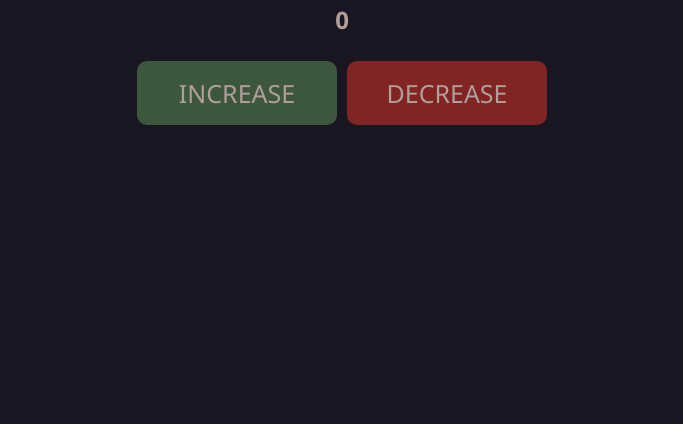
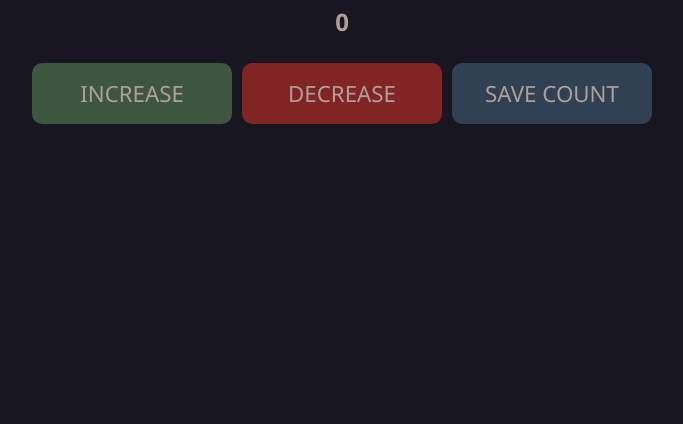
Before and after one commit to dioxair/counting-app, a plain HTML site: page index.html in a window 1280 px wide. Shown: the part 376-800 px from the top of the page, without its empty margins (298-981 px from the left). Drawn offline with Linux system fonts and the light colour scheme.

Commit message:
Added a save count button

```diff
--- a/app.js
+++ b/app.js
@@ -7,9 +7,23 @@ Reflect that change on the page by changing the number in the HTML document via
 
 */
 
+/* For saving:
+
+Create a variable called "blob" that will contain the counter number and will be plain text
+Use the FileSaver libraries "saveAs" function and pass in the blob variable, and the name of the plain text file as the arguments
+Put it inside a function called "saveCount()"
+
+*/
+
 let counter = 0
 
 function increaseButton() {
   counter = counter + 1
   document.getElementById("counter").innerText = counter
 }
+
+function saveCount() {
+  var blob = new Blob([`Number: ${counter}`],
+                { type: "text/plain;charset=utf-8" });
+  saveAs(blob, "count.txt")
+}
--- a/index.html
+++ b/index.html
@@ -5,6 +5,7 @@
   <meta charset="UTF-8">
   <meta name="viewport" content="width=device-width, initial-scale=1.0">
   <title>Counter app</title>
+  <script src="https://cdn.jsdelivr.net/gh/eligrey/FileSaver.js@master/src/FileSaver.js"></script>
   <link rel="stylesheet" href="styling.css">
 </head>
 
@@ -14,6 +15,7 @@
   <h2 id="counter">0</h2>
   <button id="increase-button" class="button" onclick="increaseButton()"><span>INCREASE</span>
   <button id="decrease-button" class="button"><span>DECREASE</span>
+  <button id="save-button" class="button" onclick="saveCount()"><span>SAVE COUNT</span>
 
 </body>
 
--- a/styling.css
+++ b/styling.css
@@ -27,6 +27,15 @@ body {
   background-color: #802424;
 }
 
+#save-button {
+  background-color: #304154;
+}
+
+#save-button span:after {
+  content: "\2192";
+  background-color: #304154;
+}
+
 .button {
 	  font-family: 'Segoe UI', Tahoma, Geneva, Verdana, sans-serif;
      border-radius: 10px;
@@ -34,7 +43,7 @@ body {
      border: none;
      color: #b09e99;
      text-align: center;
-     font-size: 25px;
+     font-size: 22.3px;
      padding: 15px;
      width: 200px;
      transition: all 1s;
```
